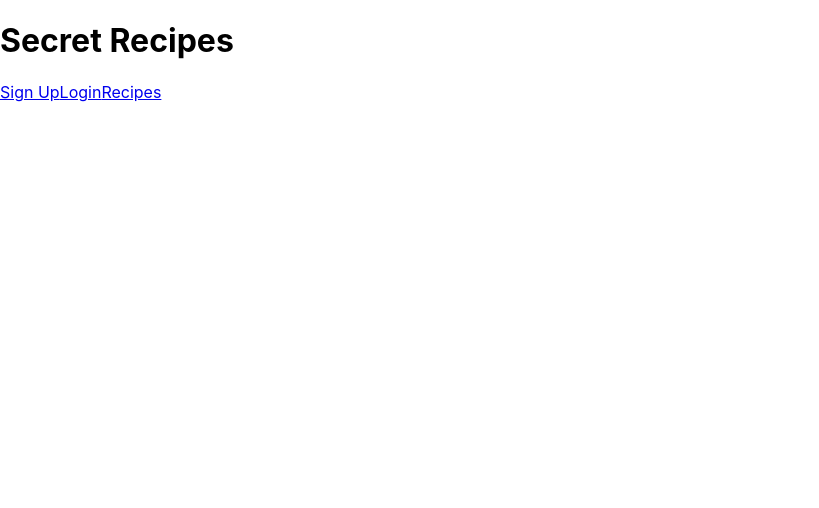
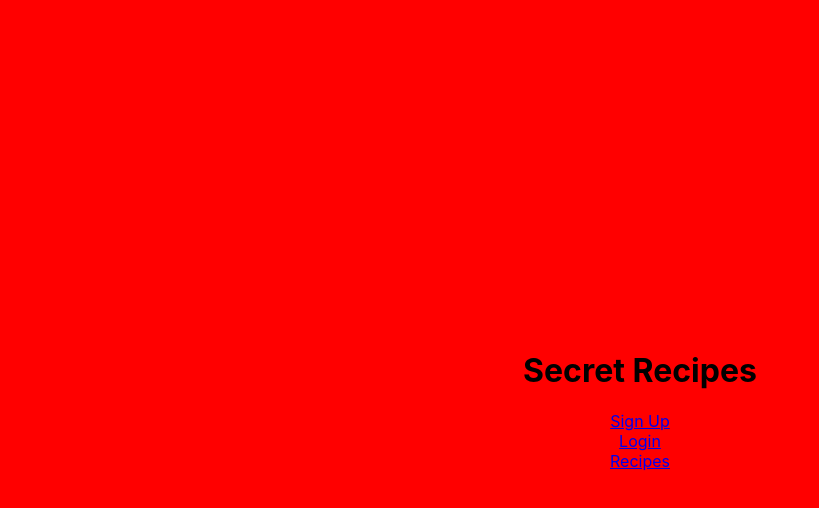
Before and after one commit to Lambda-Secret-Family-Recipes-5/client, a React (Create React App) app: page / in a window 1280 px wide. Shown: the top 508 px of the page, without its empty margins (0-819 px from the left). Built offline with nearby package versions, Linux system fonts and the light colour scheme.

Commit message:
Added styled-components and centered content in Splash

```diff
--- a/src/components/Splash.js
+++ b/src/components/Splash.js
@@ -1,13 +1,24 @@
 import React from 'react'
 import { Link } from 'react-router-dom';
+import styled from "styled-components";
+
+const SplashContainer = styled.div`
+  background: red;
+  overflow: auto;
+  height: 100vh;
+  display: flex;
+  justify-content: center;
+  align-items: center;
+  flex-direction: column;
+`;
 
 export default function Splash() {
   return (
-    <div className='splash'>
+    <SplashContainer className='splash'>
       <h1>Secret Recipes</h1>
       <Link to="/signup">Sign Up</Link>
       <Link to="/login">Login</Link>
       <Link to="/recipes">Recipes</Link>
-    </div>
+    </SplashContainer>
   )
 }
```
